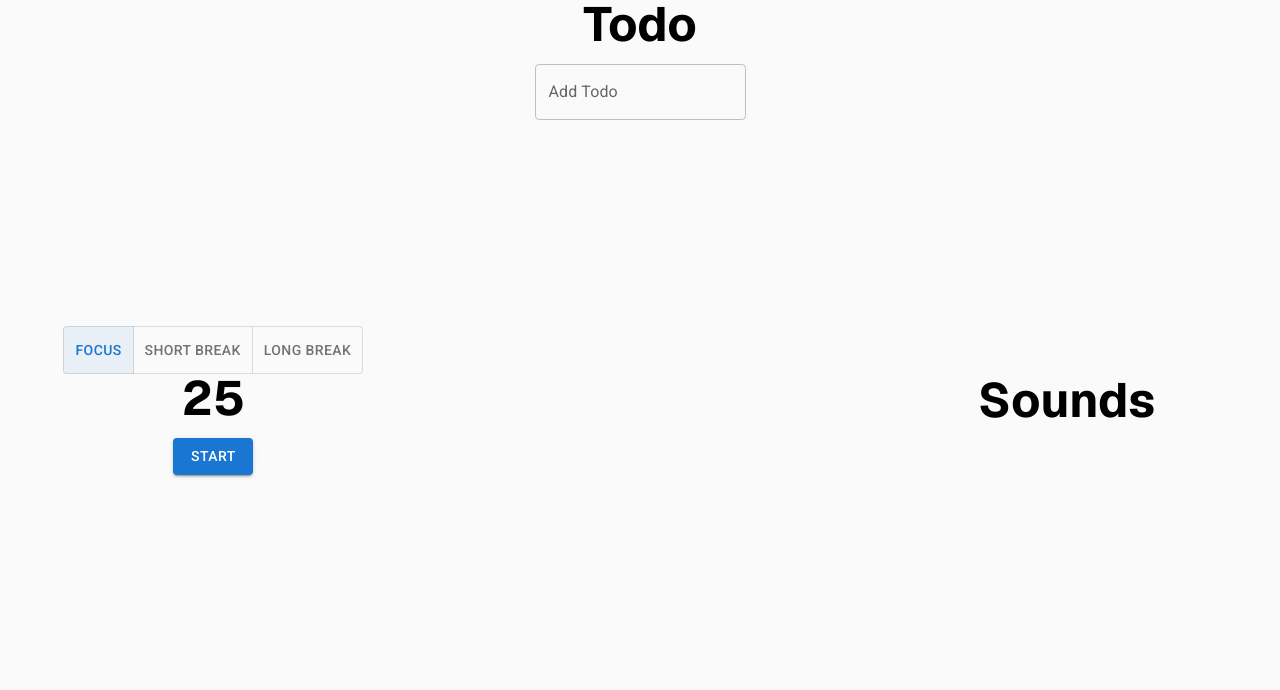
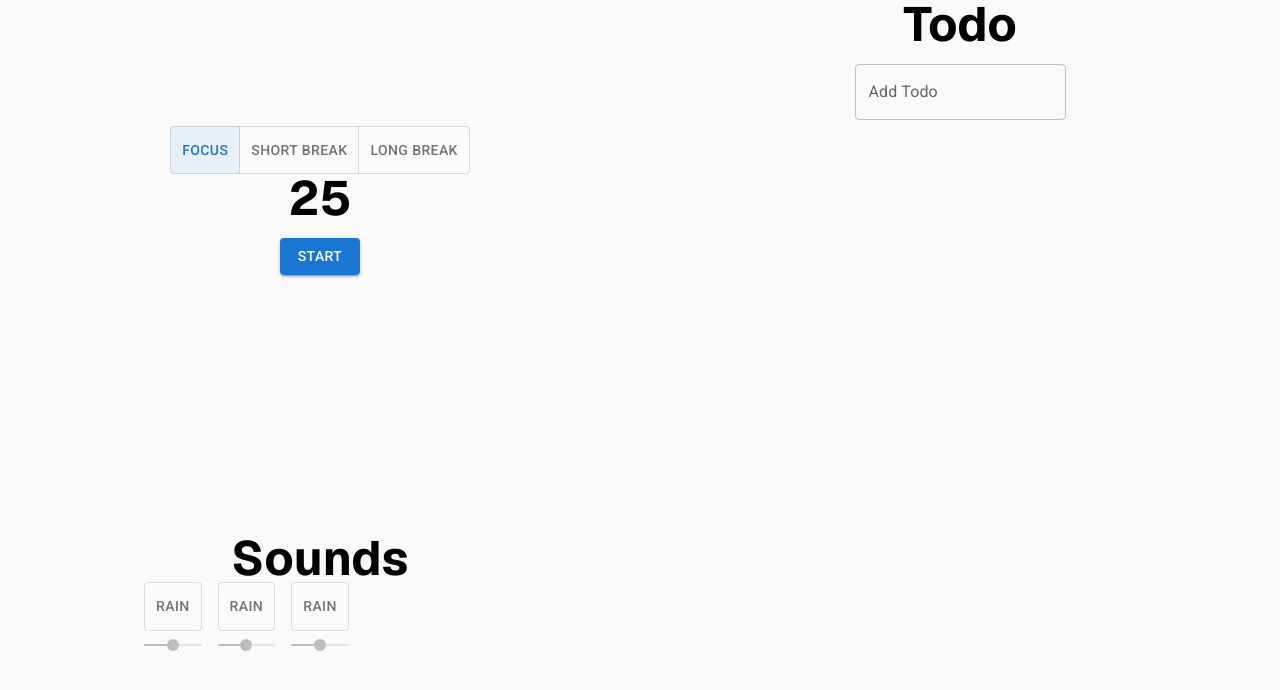
Before and after one commit to CaptainLiv/focus_timer, a Next.js app: page / in a window 1280 px wide. Shown: the top 690 px of the page. Built offline with nearby package versions, Linux system fonts and the light colour scheme.

Commit message:
basic sound

```diff
--- /dev/null
+++ b/app/components/soundbit.tsx
@@ -0,0 +1,31 @@
+"use client";
+import { Slider, ToggleButton } from "@mui/material";
+import { useEffect, useState } from "react";
+
+type SoundbitProps = {
+    name: string;
+}
+
+export default function SoundBit({ name }: SoundbitProps) {
+    const [selected, setSelected] = useState(false);
+    const [volume, setVolume] = useState(50);
+    const audio: HTMLAudioElement = new Audio(`/sounds/${name}.mp3`);
+
+    useEffect(() => {
+        if (selected) {
+            audio.play();
+        }
+        else {
+            audio.pause();
+        }
+    }, [selected])
+
+    return (
+        <div>
+            <ToggleButton value="enabled" selected={selected} onChange={(event, newSelected) => { setSelected(!selected) }}>
+                {name}
+            </ToggleButton>
+            {selected ? <Slider value={volume} onChange={(e, newValue) => { setVolume(newValue as number); audio.volume = (newValue as number) / 100; }} aria-label="Volume" valueLabelDisplay="auto" size="small" /> : <Slider value={volume} onChange={(e, newValue) => { setVolume(newValue as number); audio.volume = (newValue as number) / 100; }} aria-label="Volume" valueLabelDisplay="auto" size="small" disabled />}
+        </div>
+    );
+}
--- a/app/components/sounds.tsx
+++ b/app/components/sounds.tsx
@@ -1,7 +1,14 @@
+import SoundBit from "./soundbit";
+
 export default function Sounds() {
     return (
         <div className="flex flex-col flex-1 items-center justify-center bg-zinc-50 font-sans dark:bg-black">
             <h1 className="text-5xl font-bold text-black dark:text-white">Sounds</h1>
+            <div className="flex grid grid-cols-5 gap-4">
+                <SoundBit name="rain" />
+                <SoundBit name="rain" />
+                <SoundBit name="rain" />
+            </div>
         </div>
     );
 }
--- a/app/page.tsx
+++ b/app/page.tsx
@@ -11,6 +11,7 @@ export default function Home() {
   return (
     <div className="flex min-h-screen flex-row">
       <div className="flex flex-col flex-1 items-center justify-center bg-zinc-50 font-sans dark:bg-black">
+        <div className="flex flex-col flex-1 items-center justify-center bg-zinc-50 font-sans dark:bg-black">
           <ToggleButtonGroup value={state} onChange={(_, value) => { if (value !== null) setState(value) }} color="primary" exclusive sx={{ "& .Mui-disabled": { color: "white" }, "& .Mui-selected": { color: "white", backgroundColor: "#1976d2" } }}>
             <ToggleButton value={0}>Focus</ToggleButton>
             <ToggleButton value={1}>Short Break</ToggleButton>
@@ -20,8 +21,10 @@ export default function Home() {
           {state === 1 && <Timer limit={5} />}
           {state === 2 && <Timer limit={15} />}
         </div>
+        <Sounds />
+      </div>
       <Todo />
-      <Sounds />
+
     </div>
   );
 }
--- a/package.json
+++ b/package.json
@@ -12,6 +12,7 @@
     "@emotion/react": "^11.14.0",
     "@emotion/styled": "^11.14.1",
     "@fontsource/roboto": "^5.2.10",
+    "@mui/icons-material": "^9.1.1",
     "@mui/material": "^9.1.2",
     "next": "16.2.9",
     "react": "19.2.4",
```
Also changed, not shown: 2 other files (tests, documents, lock files or other folders). Lines whose indentation alone changed are shown as unchanged.
